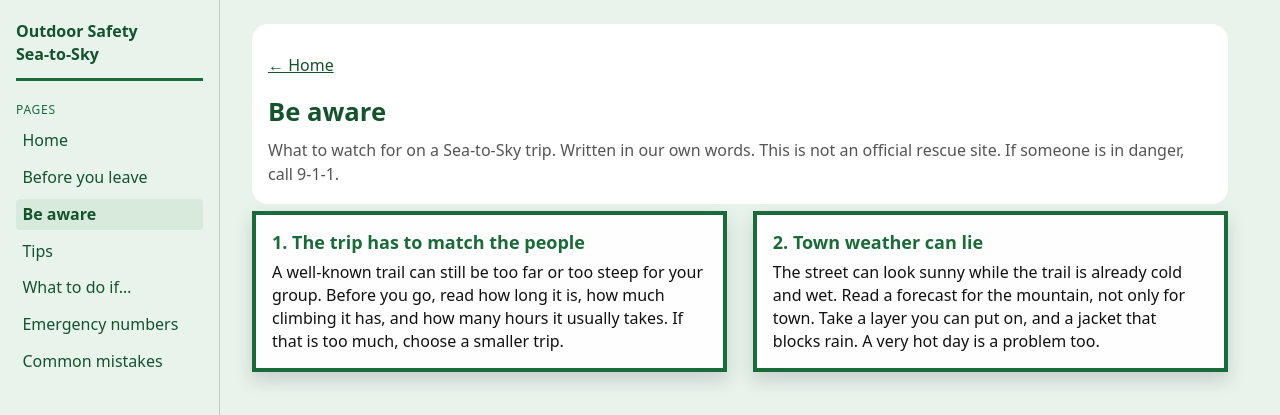
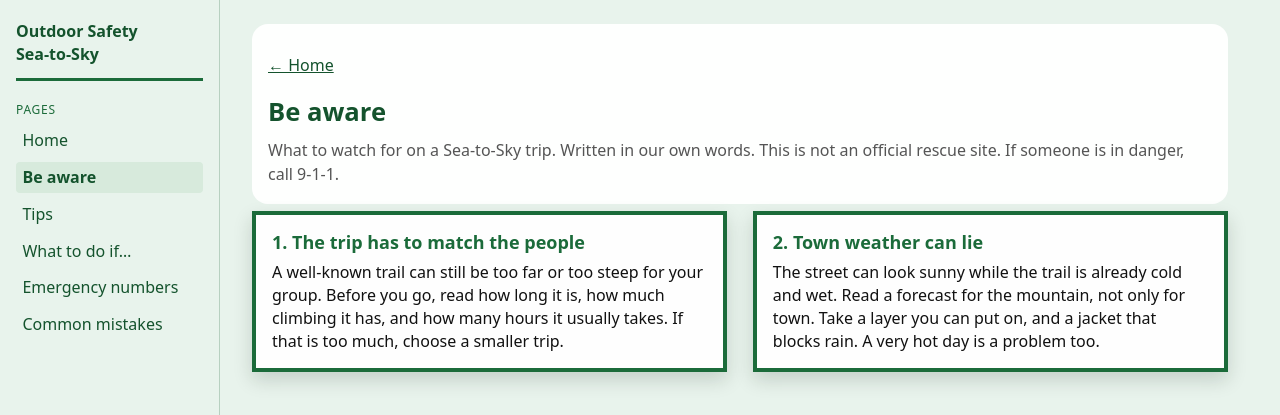
Before and after one commit to lzl462/outdoorsafety, a plain HTML site: page be-aware.html in a window 1280 px wide. Shown: the top 415 px of the page. Drawn offline with Linux system fonts and the light colour scheme.

Commit message:
Remove Before you leave from the live site

```diff
--- a/be-aware.html
+++ b/be-aware.html
@@ -73,7 +73,6 @@
       <p class="sidebar-label">Pages</p>
       <nav>
         <a href="index.html">Home</a>
-        <a href="checklists.html">Before you leave</a>
         <a href="be-aware.html">Be aware</a>
         <a href="tips.html">Tips</a>
         <a href="if.html">What to do if…</a>
```
